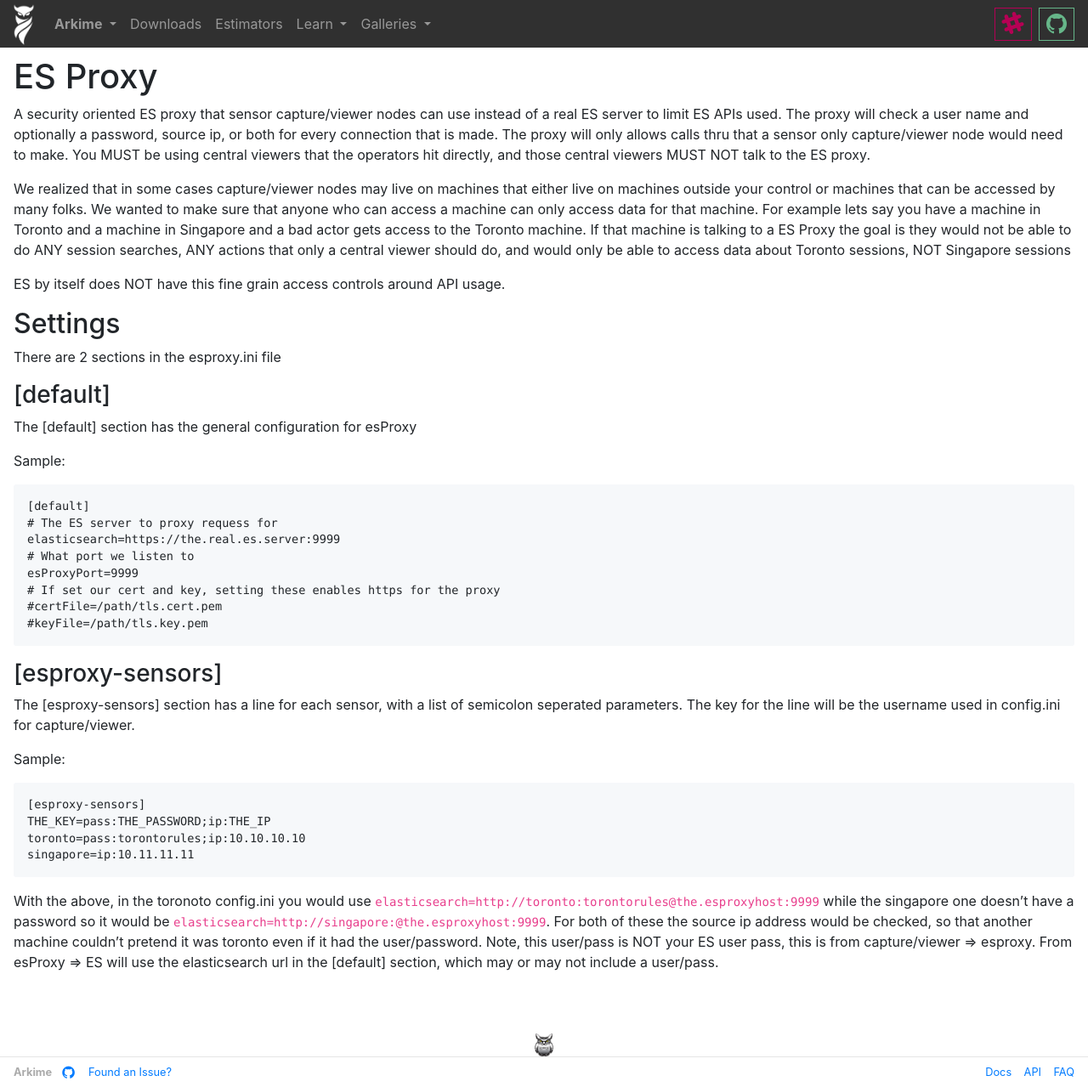
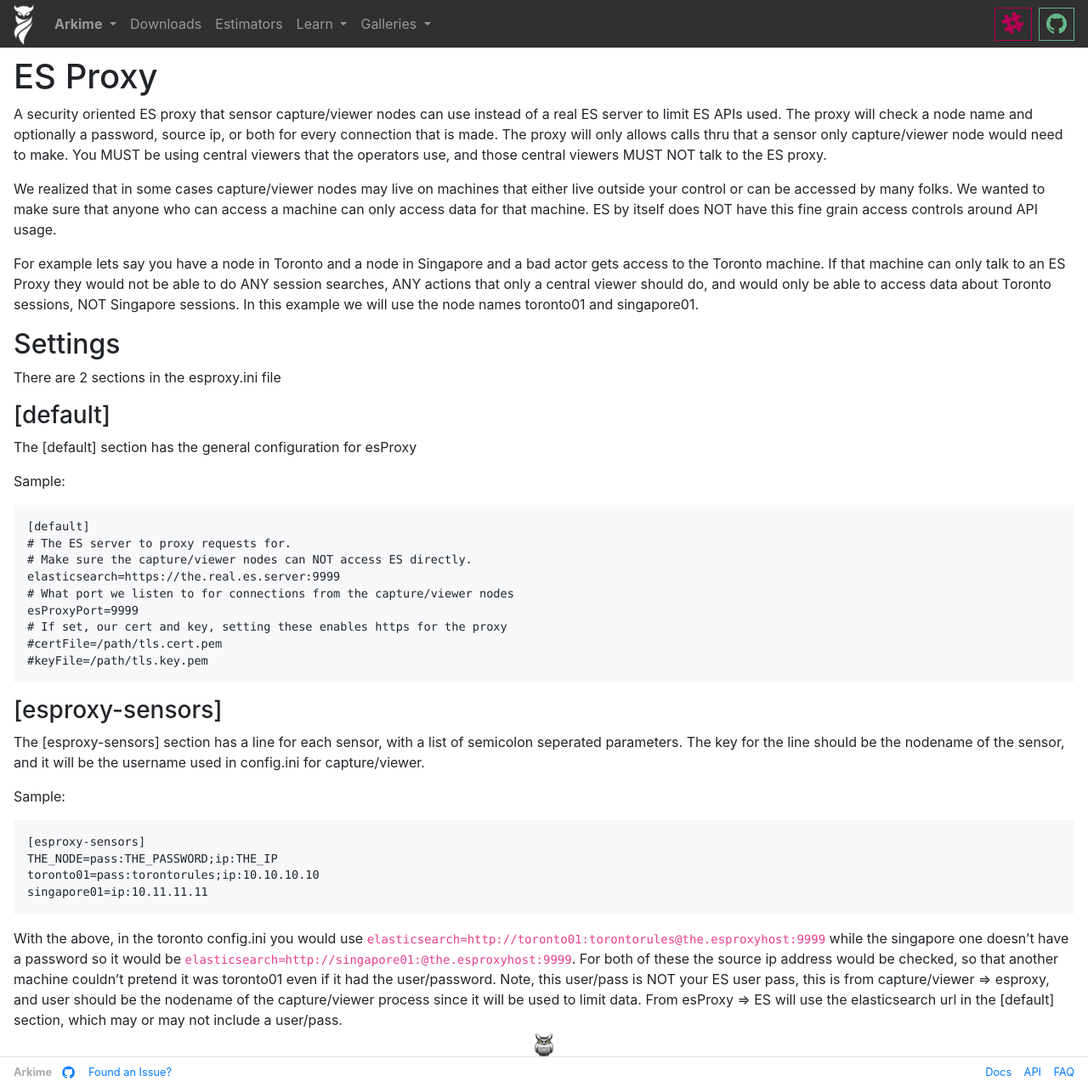
Before and after one commit to arkime/arkimeweb, a Jekyll site: the page built from _wiki/esproxy.md, in a window 1280 px wide. Shown: the whole page at 85% size. Built offline with Jekyll 4.4.1, drawn with Linux system fonts in a browser that asks for light colours.

Commit message:
minor updates

```diff
--- a/_wiki/esproxy.md
+++ b/_wiki/esproxy.md
@@ -9,16 +9,17 @@
 # ES Proxy
 
 A security oriented ES proxy that sensor capture/viewer nodes can use instead of a real ES server to limit ES APIs used.
-The proxy will check a user name and optionally a password, source ip, or both for every connection that is made.
+The proxy will check a node name and optionally a password, source ip, or both for every connection that is made.
 The proxy will only allows calls thru that a sensor only capture/viewer node would need to make.
-You MUST be using central viewers that the operators hit directly, and those central viewers MUST NOT talk to the ES proxy.
+You MUST be using central viewers that the operators use, and those central viewers MUST NOT talk to the ES proxy.
 
-We realized that in some cases capture/viewer nodes may live on machines that either live on machines outside your control or machines that can be accessed by many folks.
+We realized that in some cases capture/viewer nodes may live on machines that either live outside your control or can be accessed by many folks.
 We wanted to make sure that anyone who can access a machine can only access data for that machine.
-For example lets say you have a machine in Toronto and a machine in Singapore and a bad actor gets access to the Toronto machine.
-If that machine is talking to a ES Proxy the goal is they would not be able to do ANY session searches, ANY actions that only a central viewer should do, and would only be able to access data about Toronto sessions, NOT Singapore sessions
+ES by itself does NOT have this fine grain access controls around API usage.
 
-ES by itself does NOT have this fine grain access controls around API usage.
+For example lets say you have a node in Toronto and a node in Singapore and a bad actor gets access to the Toronto machine.
+If that machine can only talk to an ES Proxy they would not be able to do ANY session searches, ANY actions that only a central viewer should do, and would only be able to access data about Toronto sessions, NOT Singapore sessions.
+In this example we will use the node names toronto01 and singapore01.
 
 ## Settings
 
@@ -31,11 +32,12 @@
 Sample:
 <pre>
 [default]
-# The ES server to proxy requess for
+# The ES server to proxy requests for.
+# Make sure the capture/viewer nodes can NOT access ES directly.
 elasticsearch=https://the.real.es.server:9999
-# What port we listen to
+# What port we listen to for connections from the capture/viewer nodes
 esProxyPort=9999
-# If set our cert and key, setting these enables https for the proxy
+# If set, our cert and key, setting these enables https for the proxy
 #certFile=/path/tls.cert.pem
 #keyFile=/path/tls.key.pem
 </pre>
@@ -43,17 +45,18 @@
 ### [esproxy-sensors]
 
 The [esproxy-sensors] section has a line for each sensor, with a list of semicolon seperated parameters.
-The key for the line will be the username used in config.ini for capture/viewer.
+The key for the line should be the nodename of the sensor, and it will be the username used in config.ini for capture/viewer.
 
 Sample:
 <pre>
 [esproxy-sensors]
-THE_KEY=pass:THE_PASSWORD;ip:THE_IP
-toronto=pass:torontorules;ip:10.10.10.10
-singapore=ip:10.11.11.11
+THE_NODE=pass:THE_PASSWORD;ip:THE_IP
+toronto01=pass:torontorules;ip:10.10.10.10
+singapore01=ip:10.11.11.11
 </pre>
 
-With the above, in the toronoto config.ini you would use <code>elasticsearch=http://toronto:torontorules@the.esproxyhost:9999</code> while the singapore one doesn't have a password so it would be <code>elasticsearch=http://singapore:@the.esproxyhost:9999</code>.
-For both of these the source ip address would be checked, so that another machine couldn't pretend it was toronto even if it had the user/password.
-Note, this user/pass is NOT your ES user pass, this is from capture/viewer => esproxy. From esProxy => ES will use the elasticsearch url in the [default] section, which may or may not include a user/pass.
+With the above, in the toronto config.ini you would use <code>elasticsearch=http://toronto01:torontorules@the.esproxyhost:9999</code> while the singapore one doesn't have a password so it would be <code>elasticsearch=http://singapore01:@the.esproxyhost:9999</code>.
+For both of these the source ip address would be checked, so that another machine couldn't pretend it was toronto01 even if it had the user/password.
+Note, this user/pass is NOT your ES user pass, this is from capture/viewer => esproxy, and user should be the nodename of the capture/viewer process since it will be used to limit data.
+From esProxy => ES will use the elasticsearch url in the [default] section, which may or may not include a user/pass.
 </div>
```
